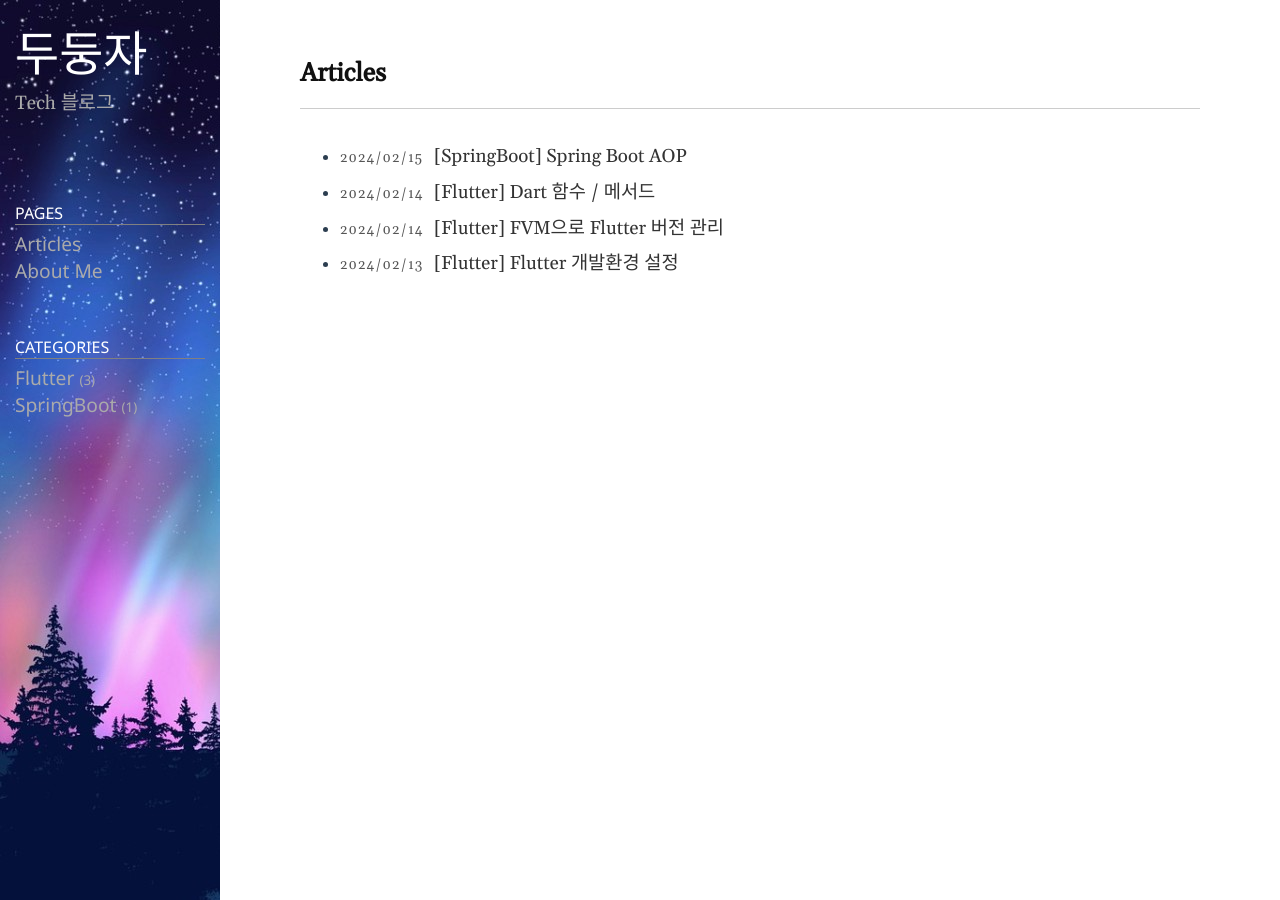
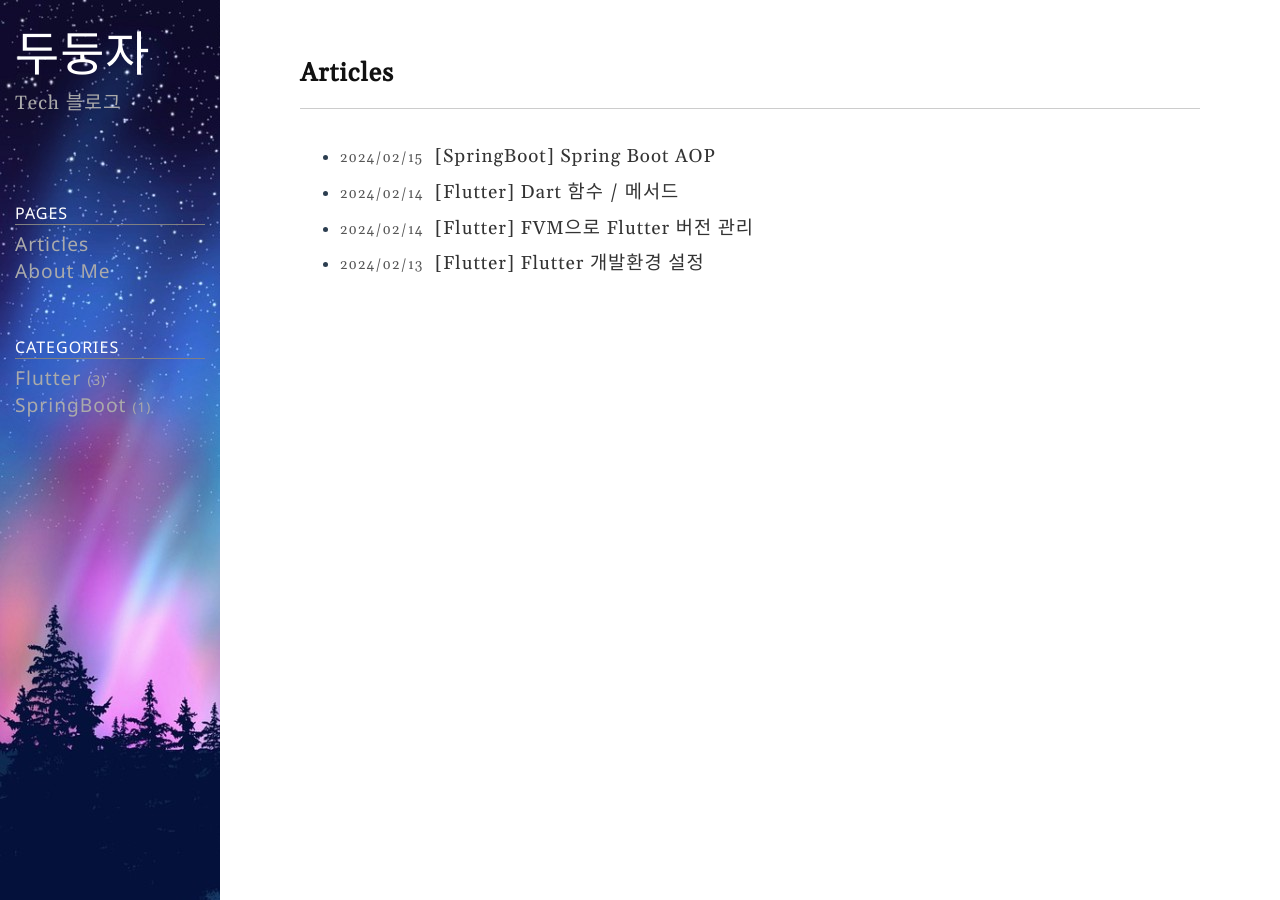
Before and after one commit to Sungkyu118/sungkyu.github.io, a Jekyll site: the page built from index.md, in a window 1280 px wide. Built offline with Jekyll 4.4.1, drawn with Linux system fonts in a browser that asks for light colours.

Commit message:
README.md 수정

```diff
--- a/_includes/default.html
+++ b/_includes/default.html
@@ -6,6 +6,7 @@
   <!-- <link href="/public/css/bootstrap.min.css" rel="stylesheet"> -->
 
   <link href="/public/css/style.css" rel="stylesheet">
+	<link href="/public/css/custom.css" rel="stylesheet">
   <body>
   	<div class="container">
 		<div class="sidebar">
--- /dev/null
+++ b/public/css/custom.css
@@ -0,0 +1,23 @@
+* {
+	letter-spacing: 1px;
+}
+
+table {
+  border-collapse: collapse;
+}
+
+table thead{
+  border-top: 2px solid black;
+  border-bottom: 2px solid black;
+}
+table thead th {
+  padding: 10px 15px;
+  font-weight: bold;
+  background: #f3f6f7;
+}
+
+table tbody td {
+  padding: 10px 15px;
+  vertical-align: top;
+  border-bottom: 1px solid #ccc;
+}
--- a/public/css/style.css
+++ b/public/css/style.css
@@ -36,6 +36,8 @@
 * {
 	box-sizing: border-box;
 }
+
+
 
 article, aside, figcaption, figure, footer, header, hgroup, main, nav, section {
   display: block;
```
Also changed, not shown: README.md.
